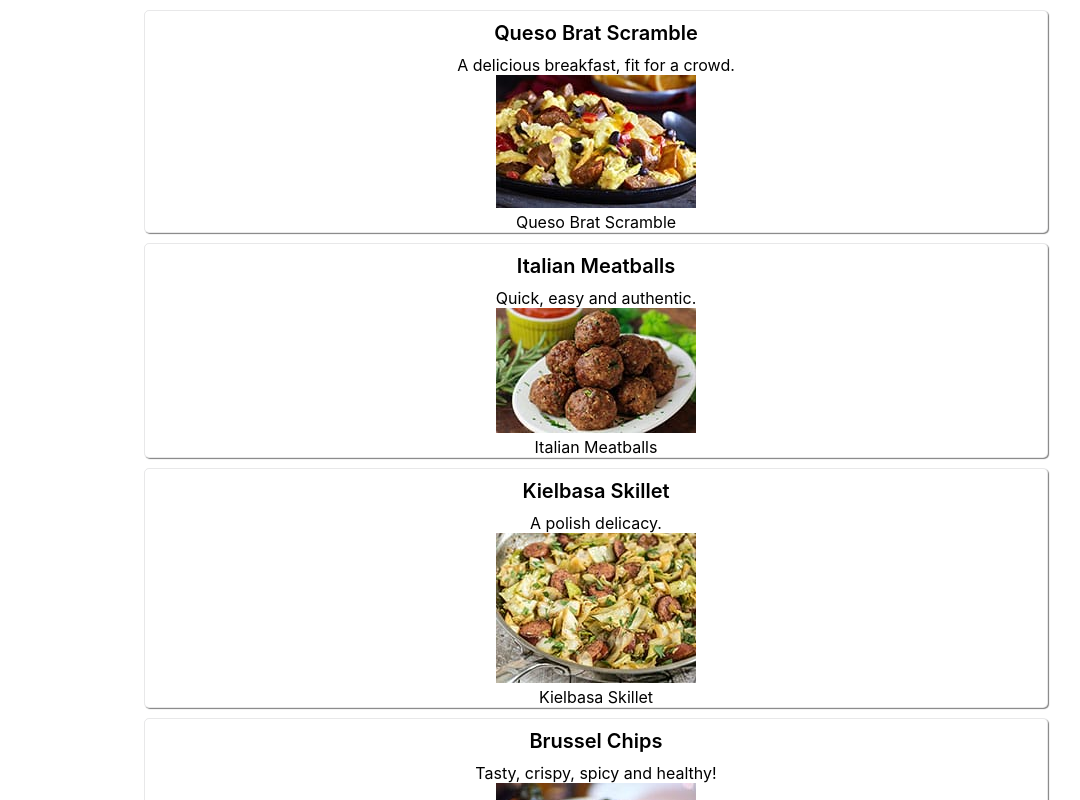
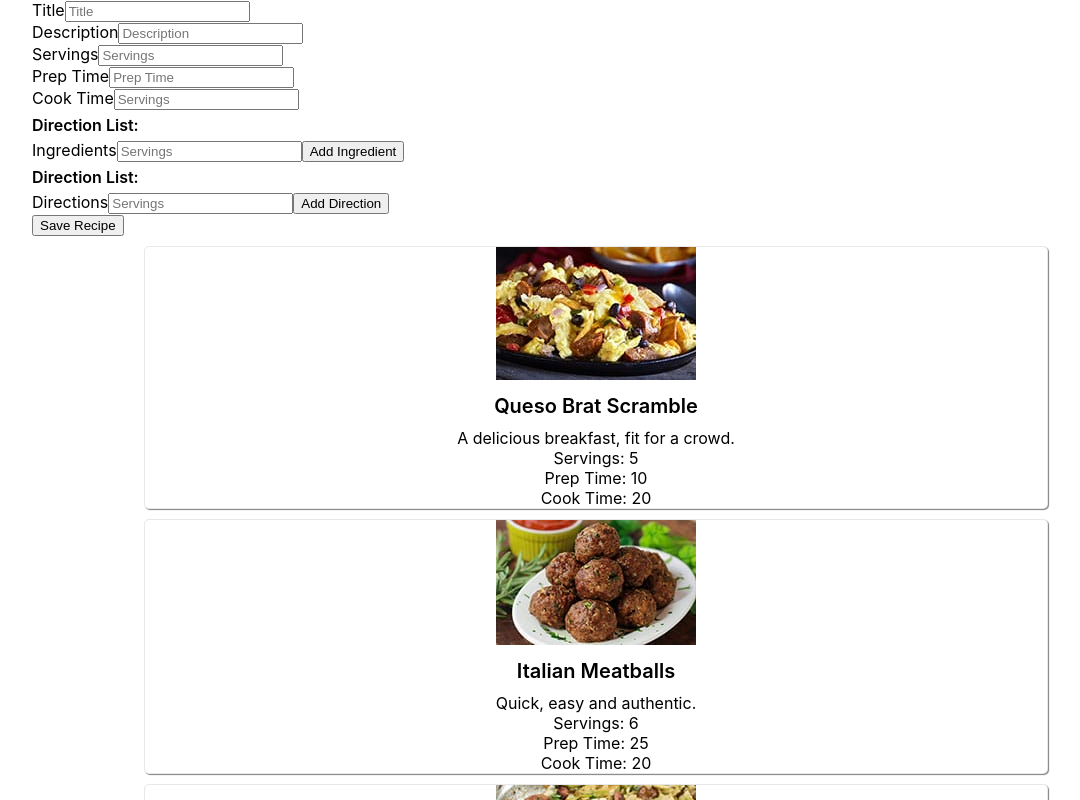
Before and after one commit to andrewdaiza/tasty-recipes-r-us, a React (Create React App) app: page / in a window 1280 px wide. Shown: the top 800 px of the page, without its empty margins (44-1124 px from the left). Built offline with nearby package versions, Linux system fonts and the light colour scheme; data requests are answered from the project's data file.

Commit message:
direction list form

```diff
--- /dev/null
+++ b/src/components/Directions.js
@@ -0,0 +1,11 @@
+import React from "react";
+
+const Directions = ({ direction }) => {
+  return (
+    <>
+      <li>{direction.instructions}</li>
+    </>
+  );
+};
+
+export default Directions;
--- a/src/components/Home.js
+++ b/src/components/Home.js
@@ -1,16 +1,26 @@
 import React from "react";
 import { useState, useEffect } from "react";
 import Recipes from "./Recipes";
+import RecipeDetails from "./RecipeDetails";
+import RecipeForm from "./RecipeForm";
 
 const Home = () => {
   const [recipeData, setRecipeData] = useState();
+  const [specialsData, setSpecialsData] = useState();
+  const [detailView, setDetailView] = useState(false);
+  const [selectedRecipe, setSelectedRecipe] = useState();
   useEffect(() => {
     getRecipes();
+    getSpecials();
   }, []);
 
   const getRecipes = async () => {
     const recipesFromAPI = await fetchRecipes();
     setRecipeData(recipesFromAPI);
+  };
+  const getSpecials = async () => {
+    const specialsFromAPI = await fetchSpecials();
+    setSpecialsData(specialsFromAPI);
   };
 
   // Fetch Recipes
@@ -19,10 +29,33 @@ const Home = () => {
     const data = await res.json();
     return data;
   };
+  // Fetch Specials
+  const fetchSpecials = async () => {
+    const res = await fetch("http://localhost:3001/specials");
+    const data = await res.json();
+    return data;
+  };
+  const handleDetailView = (recipeData) => {
+    setDetailView(!detailView);
+    setSelectedRecipe(recipeData);
+  };
   return (
     <>
       <div className='container'>
-        {recipeData && <Recipes recipeData={recipeData} />}
+        {recipeData && <RecipeForm />}
+        {recipeData &&
+          (detailView ? (
+            <RecipeDetails
+              key={selectedRecipe.uuid}
+              selectedRecipe={selectedRecipe}
+              specialsData={specialsData}
+            />
+          ) : (
+            <Recipes
+              recipeData={recipeData}
+              showDetailView={handleDetailView}
+            />
+          ))}
       </div>
     </>
   );
--- /dev/null
+++ b/src/components/Ingredients.js
@@ -0,0 +1,19 @@
+import React from "react";
+import Special from "./Special";
+
+const Ingredients = ({ ingredient, specialsData }) => {
+  return (
+    <>
+      <li>
+        <span>{ingredient.amount} </span>
+        {ingredient.name}
+        {specialsData.map(
+          (sData) =>
+            ingredient.uuid === sData.ingredientId && <Special sData={sData} />
+        )}
+      </li>
+    </>
+  );
+};
+
+export default Ingredients;
--- a/src/components/Recipe.js
+++ b/src/components/Recipe.js
@@ -1,14 +1,17 @@
 import React from "react";
 
-const Recipe = ({ recipeData }) => {
+const Recipe = ({ recipeData, showDetailView }) => {
   return (
-    <div className='card'>
-      <div className='header'>{recipeData.title}</div>
-      <div>{recipeData.description}</div>
+    <div onClick={() => showDetailView(recipeData)} className='card'>
       <div>
         <img src={recipeData.images.small} />
       </div>
-      <div>{recipeData.title}</div>
+      <div className='header'>{recipeData.title}</div>
+      <div>{recipeData.description}</div>
+
+      <div>Servings: {recipeData.servings}</div>
+      <div>Prep Time: {recipeData.prepTime}</div>
+      <div>Cook Time: {recipeData.cookTime}</div>
     </div>
   );
 };
--- /dev/null
+++ b/src/components/RecipeDetails.js
@@ -0,0 +1,33 @@
+import React from "react";
+import Ingredients from "./Ingredients";
+import Directions from "./Directions";
+
+const RecipeDetails = ({ selectedRecipe, specialsData }) => {
+  return (
+    <div>
+      <img src={selectedRecipe.images.medium} />
+      <div className='header'>{selectedRecipe.title}</div>
+      <div>{selectedRecipe.description}</div>
+      <div className='header'>Ingredients:</div>
+      <ul>
+        {selectedRecipe.ingredients.map((ingredient, index) => (
+          <Ingredients
+            key={ingredient.uuid}
+            ingredient={ingredient}
+            num={index}
+            specialsData={specialsData}
+          />
+        ))}
+      </ul>
+
+      <div className='header'>Directions:</div>
+      <ol>
+        {selectedRecipe.directions.map((direction) => (
+          <Directions key={direction.uuid} direction={direction} />
+        ))}
+      </ol>
+    </div>
+  );
+};
+
+export default RecipeDetails;
--- /dev/null
+++ b/src/components/RecipeForm.js
@@ -0,0 +1,81 @@
+import React from "react";
+import { useState } from "react";
+
+const RecipeForm = () => {
+  const [inputDirections, setInputDirections] = useState();
+  const [inputInstructions, setInputInstructions] = useState();
+  const [addDirections, setAddDirections] = useState([]);
+  const [addInstructions, setAddInstructions] = useState([]);
+
+  const handleDirections = (e) => {
+    e.preventDefault();
+    setAddDirections([...addDirections, inputDirections]);
+    setInputDirections("");
+    console.log("Log:");
+  };
+
+  const handleInstructions = (e) => {
+    e.preventDefault();
+    setAddDirections([...addInstructions, setAddInstructions]);
+    setInputDirections("");
+    console.log("Log:");
+  };
+  return (
+    <form>
+      <div>
+        <label>Title</label>
+        <input type='text' placeholder='Title'></input>
+      </div>
+      <div>
+        <label>Description</label>
+        <input type='text' placeholder='Description'></input>
+      </div>
+      <div>
+        <label>Servings</label>
+        <input type='text' placeholder='Servings'></input>
+      </div>
+      <div>
+        <label>Prep Time</label>
+        <input type='text' placeholder='Prep Time'></input>
+      </div>
+      <div>
+        <label>Cook Time</label>
+        <input type='text' placeholder='Servings'></input>
+      </div>
+      <div>
+        {addInstructions && (
+          <>
+            <div className='header2'>Direction List:</div>
+            {addInstructions.map((direction) => (
+              <div>{direction}</div>
+            ))}
+          </>
+        )}
+        <label>Ingredients</label>
+        <input type='text' placeholder='Servings'></input>
+        <button>Add Ingredient</button>
+      </div>
+      <div>
+        {addDirections && (
+          <>
+            <div className='header2'>Direction List:</div>
+            {addDirections.map((direction) => (
+              <div>{direction}</div>
+            ))}
+          </>
+        )}
+        <label>Directions</label>
+        <input
+          onChange={(e) => setInputDirections(e.target.value)}
+          type='text'
+          placeholder='Servings'
+          value={inputDirections}
+        ></input>
+        <button onClick={(e) => handleDirections(e)}>Add Direction</button>
+      </div>
+      <input type='submit' value='Save Recipe' />
+    </form>
+  );
+};
+
+export default RecipeForm;
--- a/src/components/Recipes.js
+++ b/src/components/Recipes.js
@@ -1,11 +1,15 @@
 import React from "react";
 import Recipe from "./Recipe";
 
-const Recipes = ({ recipeData }) => {
+const Recipes = ({ recipeData, showDetailView }) => {
   return (
     <div>
       {recipeData.map((data) => (
-        <Recipe key={data.uuid} recipeData={data} />
+        <Recipe
+          key={data.uuid}
+          recipeData={data}
+          showDetailView={showDetailView}
+        />
       ))}
     </div>
   );
--- /dev/null
+++ b/src/components/Special.js
@@ -0,0 +1,14 @@
+import React from "react";
+
+const Special = ({ sData }) => {
+  return (
+    <div className='special'>
+      <div>Special:</div>
+      <div>{sData.title}</div>
+      <div>{sData.type}</div>
+      <div>{sData.text}</div>
+    </div>
+  );
+};
+
+export default Special;
--- a/src/index.css
+++ b/src/index.css
@@ -10,6 +10,10 @@ body {
 code {
   font-family: source-code-pro, Menlo, Monaco, Consolas, "Courier New",
     monospace;
+}
+
+img {
+  max-width: 100%;
 }
 .container {
   width: min(90%, 1128px);
@@ -33,3 +37,11 @@ code {
   font-size: 125%;
   padding: 10px 0px;
 }
+.header2 {
+  font-weight: 600;
+  padding: 5px 0px;
+}
+.special {
+  border: 1px solid rgba(34, 36, 38, 0.1);
+  background: rgb(173, 173, 173);
+}
```
